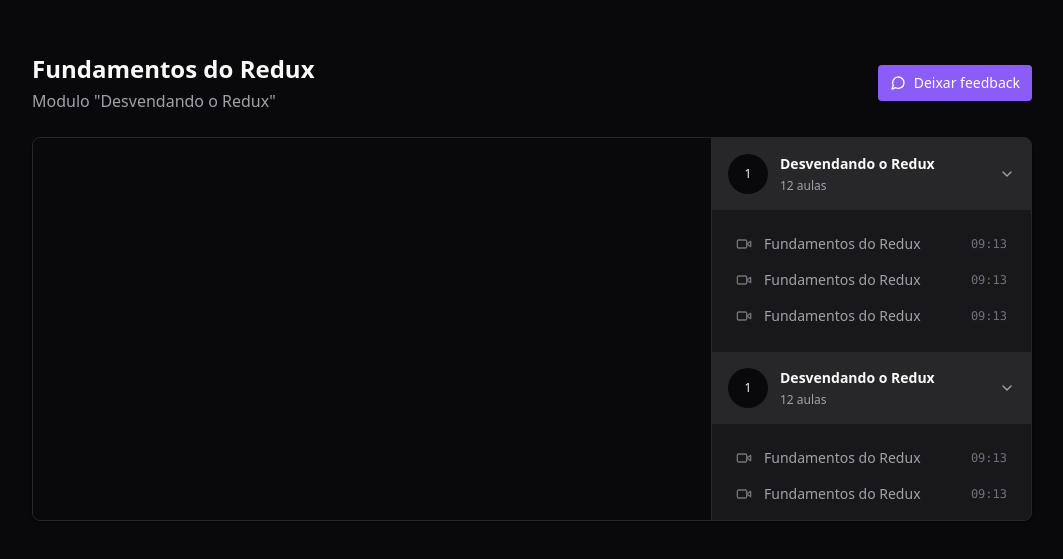
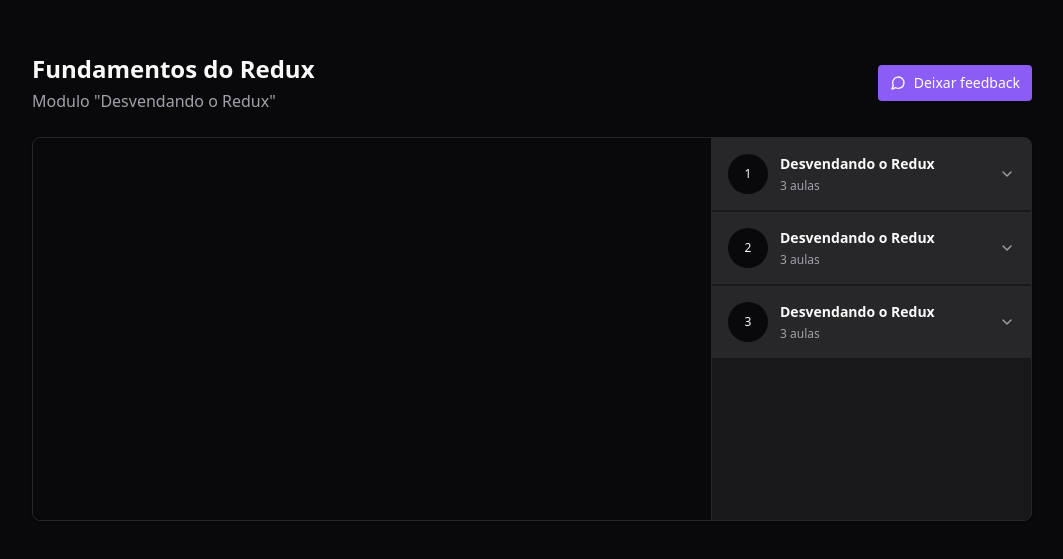
Before and after one commit to vian4dev/redux-zustand, a React (Vite) app: page / in a window 1280 px wide. Shown: the part 113-672 px from the top of the page, without its empty margins (108-1171 px from the left). Built offline with nearby package versions, Linux system fonts and the light colour scheme.

Commit message:
Radix Collapsible nos módulos

```diff
--- a/package.json
+++ b/package.json
@@ -10,6 +10,7 @@
     "preview": "vite preview"
   },
   "dependencies": {
+    "@radix-ui/react-collapsible": "^1.0.3",
     "@reduxjs/toolkit": "^1.9.7",
     "lucide-react": "^0.287.0",
     "react": "^18.2.0",
--- a/src/components/Lesson.tsx
+++ b/src/components/Lesson.tsx
@@ -1,11 +1,16 @@
 import { Video } from "lucide-react";
 
-export function Lesson() {
+interface LessonProps {
+    title: string
+    duration: string
+}
+
+export function Lesson({title, duration}: LessonProps) {
     return (
         <button className="flex items-center gap-3 text-sm text-zinc-400">
             <Video className="w-4 h-4 text-zinc-500" />
-            <span>Fundamentos do Redux</span>
-            <span className="ml-auto font-mono text-xs text-zinc-500">09:13</span>
+            <span>{title}</span>
+            <span className="ml-auto font-mono text-xs text-zinc-500">{duration}</span>
         </button>
     )
 }
--- a/src/components/Module.tsx
+++ b/src/components/Module.tsx
@@ -1,28 +1,38 @@
-import { ChevronDown, Video } from "lucide-react";
+import * as Collapsible from "@radix-ui/react-collapsible";
+
+import { ChevronDown } from "lucide-react";
 import { Lesson } from "./Lesson";
 
+interface ModuleProps {
+    moduleIndex: number
+    title: string
+    amountOfLessons: number
+}
 
-export function Module() {
+
+export function Module({ moduleIndex, title, amountOfLessons }: ModuleProps) {
     return (
-        <div>
+        <Collapsible.Root className="group">
 
-            <button className="flex w-full items-center gap-3 bg-zinc-800 p-4">
+            <Collapsible.Trigger className="flex w-full items-center gap-3 bg-zinc-800 p-4">
                 <div className="flex h-10 w-10 rounded-full items-center justify-center bg-zinc-950 text-xs">
-                    1
+                    {moduleIndex + 1}
                 </div>
                 <div className="flex flex-col gap-1 text-left">
-                    <strong className="text-sm">Desvendando o Redux</strong>
-                    <span className="text-xs text-zinc-400">12 aulas</span>
+                    <strong className="text-sm">{title}</strong>
+                    <span className="text-xs text-zinc-400">{amountOfLessons} aulas</span>
                 </div>
 
-                <ChevronDown className="w-4 h-4 ml-auto text-zinc-400" />
-            </button>
+                <ChevronDown className="w-4 h-4 ml-auto text-zinc-400 group-data-[state=open]:rotate-180 transition-transform" />
+            </Collapsible.Trigger>
 
-            <nav className="relative flex flex-col gap-4 p-6">
-                <Lesson />
-                <Lesson />
-                <Lesson />
-            </nav>
-        </div>
+            <Collapsible.Content>
+                <nav className="relative flex flex-col gap-4 p-6">
+                    <Lesson title="Fundamentos do Redux" duration="09:13" />
+                    <Lesson title="Fundamentos do Redux" duration="09:13" />
+                    <Lesson title="Fundamentos do Redux" duration="09:13" />
+                </nav>
+            </Collapsible.Content>
+        </Collapsible.Root>
     )
 }
--- a/src/pages/Player.tsx
+++ b/src/pages/Player.tsx
@@ -1,4 +1,4 @@
-import { ChevronDown, MessageCircle } from 'lucide-react'
+import { MessageCircle } from 'lucide-react'
 import { Header } from '../components/Header'
 import { Video } from '../components/Video'
 import { Module } from '../components/Module'
@@ -21,9 +21,9 @@
                         <Video />
                     </div>
                     <aside className="w-80 absolute top-0 bottom-0 right-0 border-l divide-y-2 divide-zinc-900 border-zinc-800 bg-zinc-900 overflow-y-scroll scrollbar scrollbar-thin scrollbar-track-zinc-950 scrollbar-thumb-zinc-800">
-                        <Module />
-                        <Module />
-                        <Module />
+                        <Module moduleIndex={0} title="Desvendando o Redux" amountOfLessons={3}/>
+                        <Module moduleIndex={1} title="Desvendando o Redux" amountOfLessons={3}/>
+                        <Module moduleIndex={2} title="Desvendando o Redux" amountOfLessons={3}/>
                     </aside>
                 </main>
             </div>
```
Also changed, not shown: 1 other file (tests, documents, lock files or other folders).
